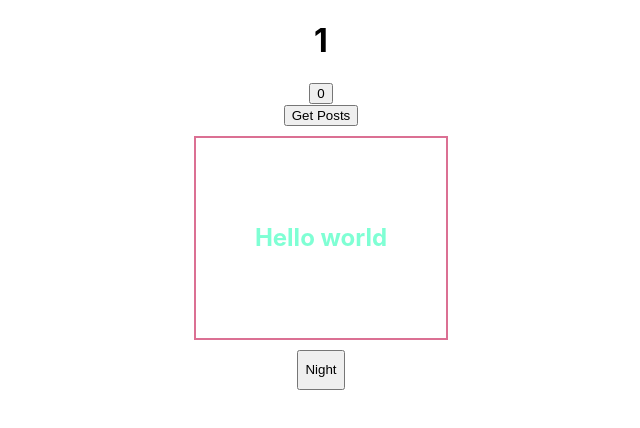
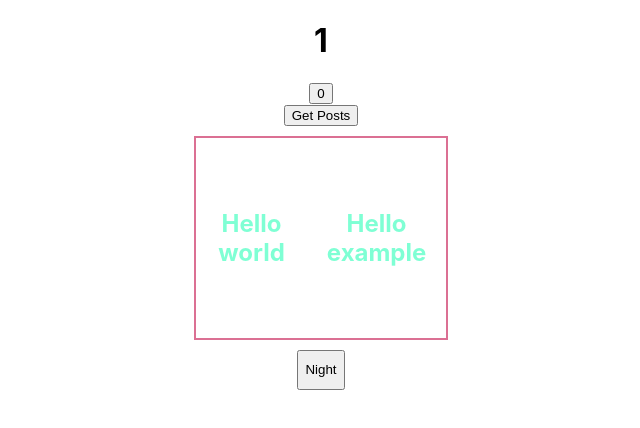
Before and after one commit to Andrey0295/react-saga-proj, a React (Create React App) app: page / in a window 1280 px wide. Shown: the top 428 px of the page, without its empty margins (319-959 px from the left). Built offline with nearby package versions, Linux system fonts and the light colour scheme; the HTML template or start-up script is replaced by a standard one.

Commit message:
PostsList commit example 2

```diff
--- a/src/components/PostsList/PostsList.tsx
+++ b/src/components/PostsList/PostsList.tsx
@@ -83,6 +83,7 @@ export const PostsList: React.FC<{ postsData: IPost[] }> = ({ postsData }) => {
         <Wrapper>
           <TitleBlock>
             <Title>Hello world</Title>
+            <Title>Hello example</Title>
           </TitleBlock>
           <div>
             <button
```
